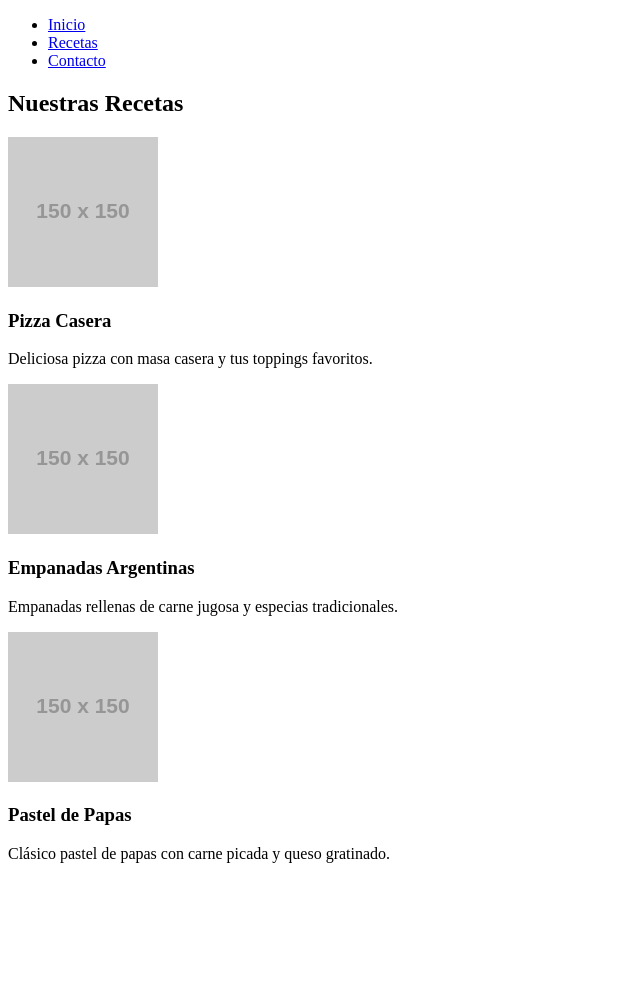
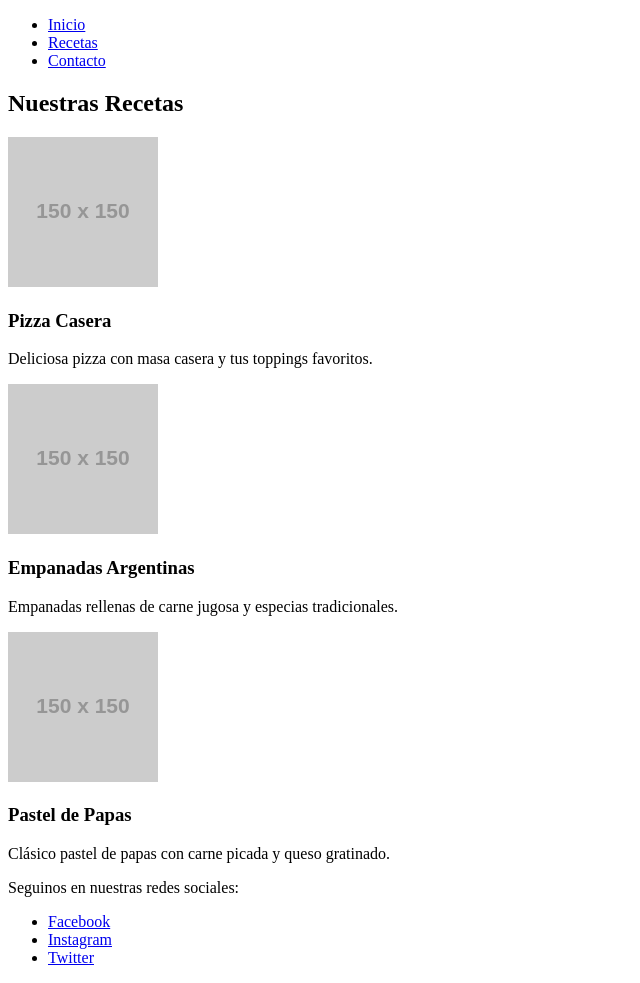
Before and after one commit to zlEliasV/Recetas-de-cocina, a plain HTML site: page index.html in a window 1280 px wide. Shown: the whole page, without its empty margins (0-640 px from the left). Before the commit the page ends 879 px from the top, so only its background shows below. Drawn offline with Linux system fonts and the light colour scheme; placeholder pictures from the web are drawn by us.

Commit message:
Agrego comentario de footer temporal en master

```diff
--- a/index.html
+++ b/index.html
@@ -35,6 +35,15 @@
           <p>Clásico pastel de papas con carne picada y queso gratinado.</p>
         </div>
       </section>
+      <!-- Footer temporal en master -->
+      <footer>
+        <p>Seguinos en nuestras redes sociales:</p>
+        <ul>
+          <li><a href="#">Facebook</a></li>
+          <li><a href="#">Instagram</a></li>
+          <li><a href="#">Twitter</a></li>
+        </ul>
+      </footer>
 
 </body>
 </html>
```
